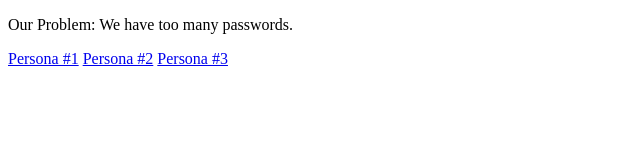
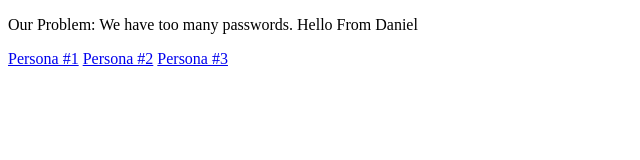
Before and after one commit to eoeoms/lab04_repo, a plain HTML site: page index.html in a window 1280 px wide. Shown: the whole page, without its empty margins (0-640 px from the left). Drawn offline with Linux system fonts and the light colour scheme.

Commit message:
conflict

```diff
--- a/index.html
+++ b/index.html
@@ -5,7 +5,7 @@
     <meta charset="utf-8"/>
   </head>
   <body>
-    <p>Our Problem: We have too many passwords.</p>
+    <p>Our Problem: We have too many passwords. Hello From Daniel</p>
     <a href="persona1.html">Persona &#35;1</a>
     <a href="persona2.html">Persona &#35;2</a>
     <a href="persona3.html">Persona &#35;3</a>
```
